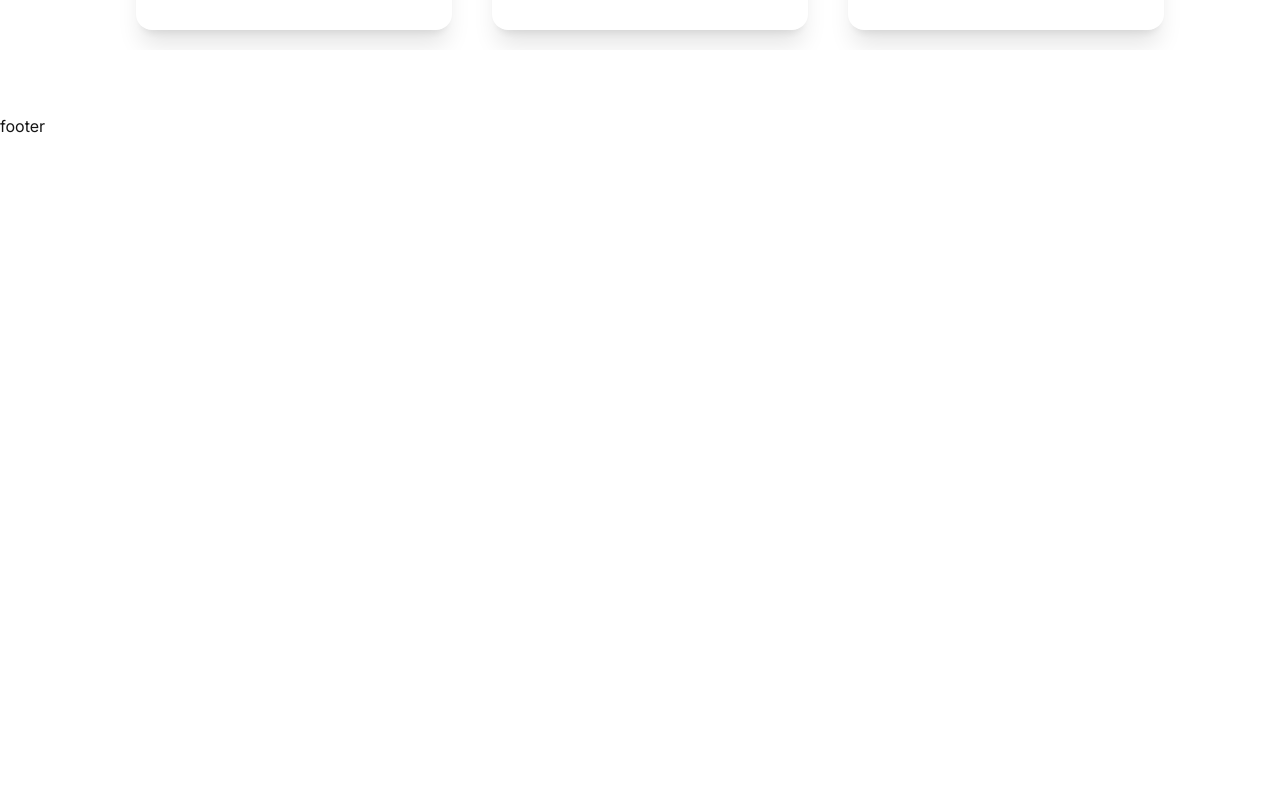
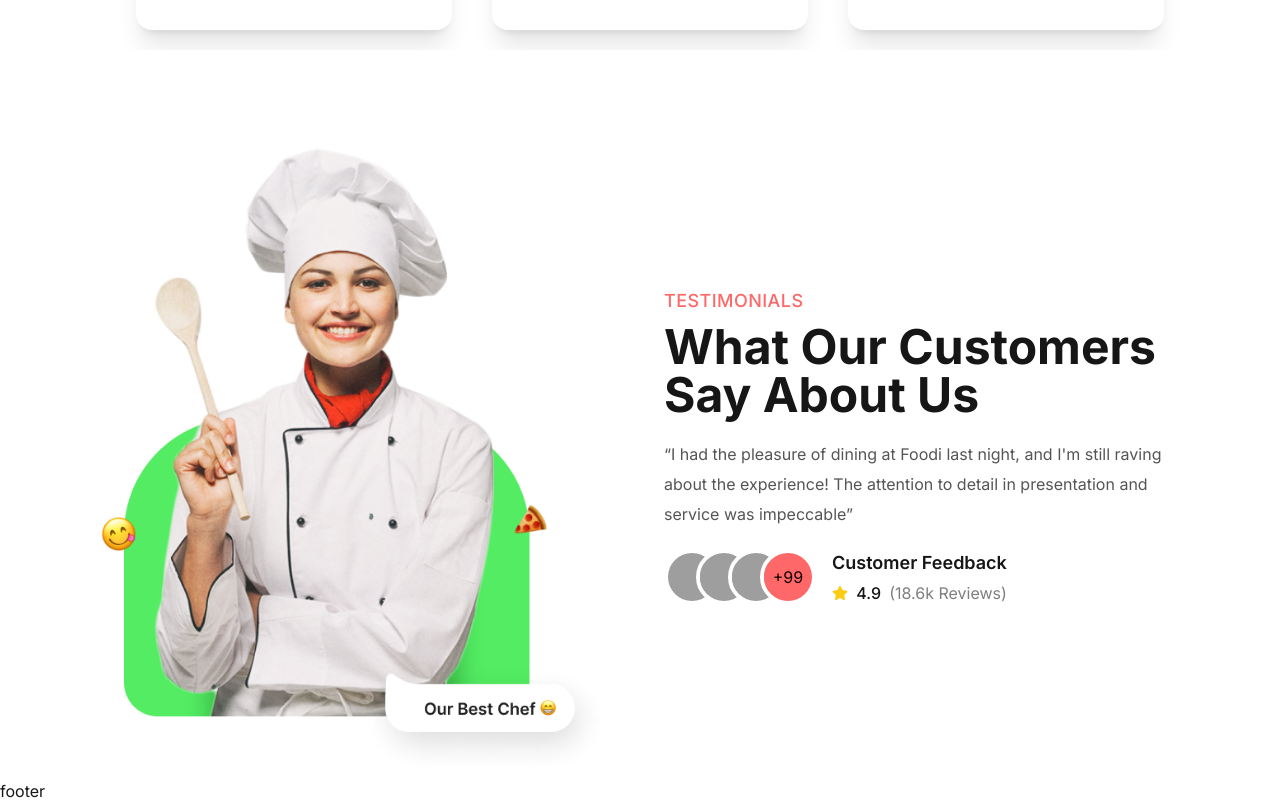
Before and after one commit to rhshuvo44/foodi, a React (Vite) app: page / in a window 1280 px wide. Shown: the part 2275-3078 px from the top of the page. Before the commit the page ends 2413 px from the top, so only its background shows below. Built offline with nearby package versions, Linux system fonts and the light colour scheme; grey boxes are pictures that could not be loaded.

Commit message:
testomonial

```diff
--- a/src/components/Cards.jsx
+++ b/src/components/Cards.jsx
@@ -1,6 +1,6 @@
 import React, { useState } from "react";
+import { FaHeart } from "react-icons/fa";
 import { Link } from "react-router-dom";
-import { FaHeart } from "react-icons/fa";
 const Cards = ({ item }) => {
   const { _id, image, name, price, recipe } = item;
   const [isHeartFillted, setIsHeartFillted] = useState(false);
--- /dev/null
+++ b/src/components/Testimonials.jsx
@@ -0,0 +1,59 @@
+import React from "react";
+import { FaStar } from "react-icons/fa";
+const Testimonials = () => {
+  return (
+    <div className="section-container">
+      <div className="flex flex-col md:flex-row items-center justify-between gap-12">
+        <div className="md:w-1/2">
+          <img src="/images/home/testimonials/testimonials.png" alt="" />
+        </div>
+        <div className="md:w-1/2">
+          <div className="">
+            <p className="subtitle">Testimonials</p>
+            <h3 className="title">What Our Customers Say About Us</h3>
+            <blockquote className="my-5 text-secondary leading-[30px]">
+              “I had the pleasure of dining at Foodi last night, and I&apos;m
+              still raving about the experience! The attention to detail in
+              presentation and service was impeccable”
+            </blockquote>
+            {/* avatar  */}
+            <div className="flex gap-4 flex-wrap items-center">
+              <div className="avatar-group -space-x-6 rtl:space-x-reverse">
+                <div className="avatar">
+                  <div className="w-12">
+                    <img src="https://daisyui.com/images/stock/photo-1534528741775-53994a69daeb.jpg" />
+                  </div>
+                </div>
+                <div className="avatar">
+                  <div className="w-12">
+                    <img src="https://daisyui.com/images/stock/photo-1534528741775-53994a69daeb.jpg" />
+                  </div>
+                </div>
+                <div className="avatar">
+                  <div className="w-12">
+                    <img src="https://daisyui.com/images/stock/photo-1534528741775-53994a69daeb.jpg" />
+                  </div>
+                </div>
+                <div className="avatar placeholder">
+                  <div className="w-12 bg-neutral text-neutral-content">
+                    <span>+99</span>
+                  </div>
+                </div>
+              </div>
+              <div className="space-y-1">
+                <h5 className="text-lg font-semibold">Customer Feedback</h5>
+                <div className="flex items-center justify-between gap-2">
+                  <FaStar className="text-yellow-400" />
+                  <span className="font-medium">4.9</span>
+                  <span className="text-[#807e7e]">(18.6k Reviews)</span>
+                </div>
+              </div>
+            </div>
+          </div>
+        </div>
+      </div>
+    </div>
+  );
+};
+
+export default Testimonials;
--- a/src/pages/Home.jsx
+++ b/src/pages/Home.jsx
@@ -2,6 +2,7 @@
 import Banner from "../components/Banner";
 import Categories from "../components/Categories";
 import SpecialDishes from "../components/SpecialDishes";
+import Testimonials from "../components/Testimonials";
 
 const Home = () => {
   return (
@@ -9,6 +10,7 @@
       <Banner />
       <Categories />
       <SpecialDishes />
+      <Testimonials />
     </>
   );
 };
```
